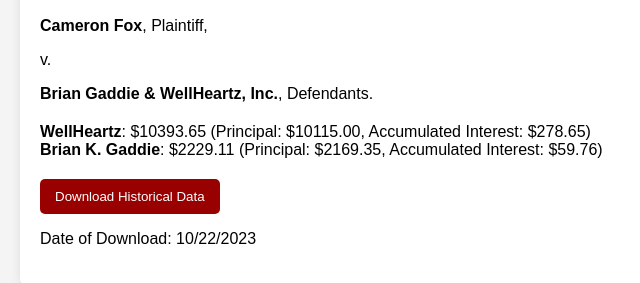
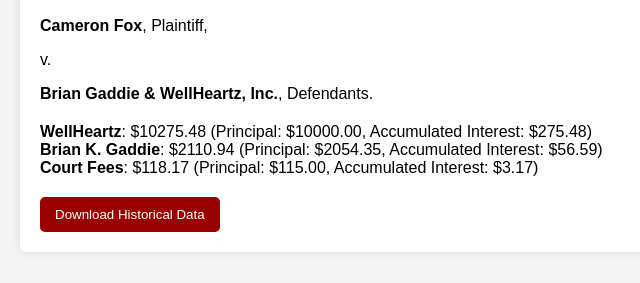
Before and after one commit to cameron21fox/cameron21fox.github.io, a website: page index.html in a window 1280 px wide. Shown: the part 181-464 px from the top of the page, without its empty margins (200-840 px from the left). Drawn offline with Linux system fonts and the light colour scheme.

Commit message:
Seperate Court Fees Calculation

```diff
--- a/index.html
+++ b/index.html
@@ -55,14 +55,14 @@
         </div>
         <div id="displayArea"></div>
         <button onclick="downloadSpreadsheet()">Download Historical Data</button>
-        <p>Date of Download: <span id="downloadDate"></span></p>
     </div>
 
     <script>
         const config = {
             balances: {
-                "WellHeartz": { principal: 10115, interestAccrued: 0 },
-                "Brian K. Gaddie": { principal: 2169.35, interestAccrued: 0 },
+                "WellHeartz": { principal: 10000, interestAccrued: 0 },
+                "Brian K. Gaddie": { principal: 2054.35, interestAccrued: 0 },
+                "Court Fees": { principal: 115, interestAccrued: 0 },
             },
             startDate: "2023-06-21",
             interestRate: 0.08
```
Also changed, not shown: 1 other file.
